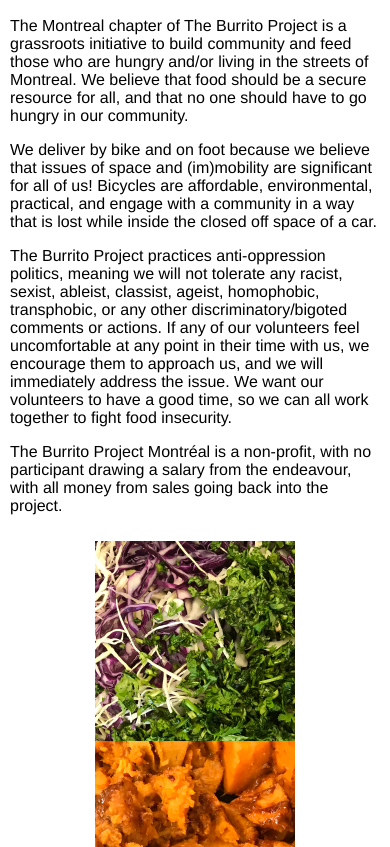
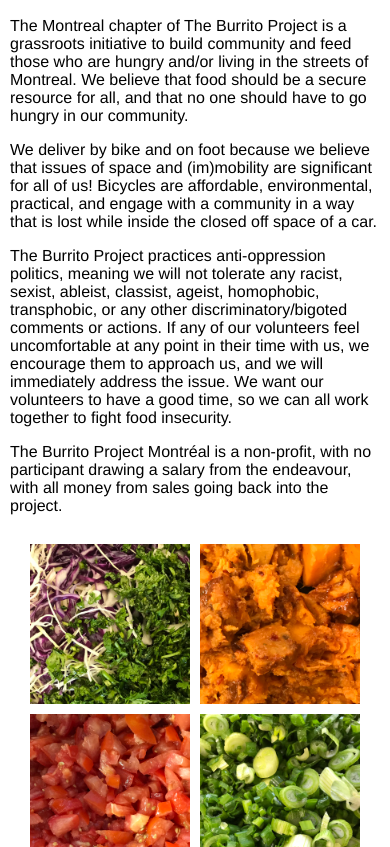
Before and after one commit to ajmas/burritoprojectmtl, a plain HTML site: page en/index.html in a window 390 px wide. Shown: the part 253-1100 px from the top of the page. Drawn offline with Linux system fonts and the light colour scheme.

Commit message:
tweaks for mobile

```diff
--- a/en/index.html
+++ b/en/index.html
@@ -112,7 +112,7 @@
     main #ingredients img {
       width: 200px;
       display: inline-block;
-
+      margin: 5px;
     }
 
     footer {
@@ -190,6 +190,13 @@
         display: block;
         max-width: 100%;
       }
+
+      main #ingredients img {
+        width: 160px;
+        display: inline-block;
+        margin: 3px;
+      }
+
     }
   </style>
 </head>
```
